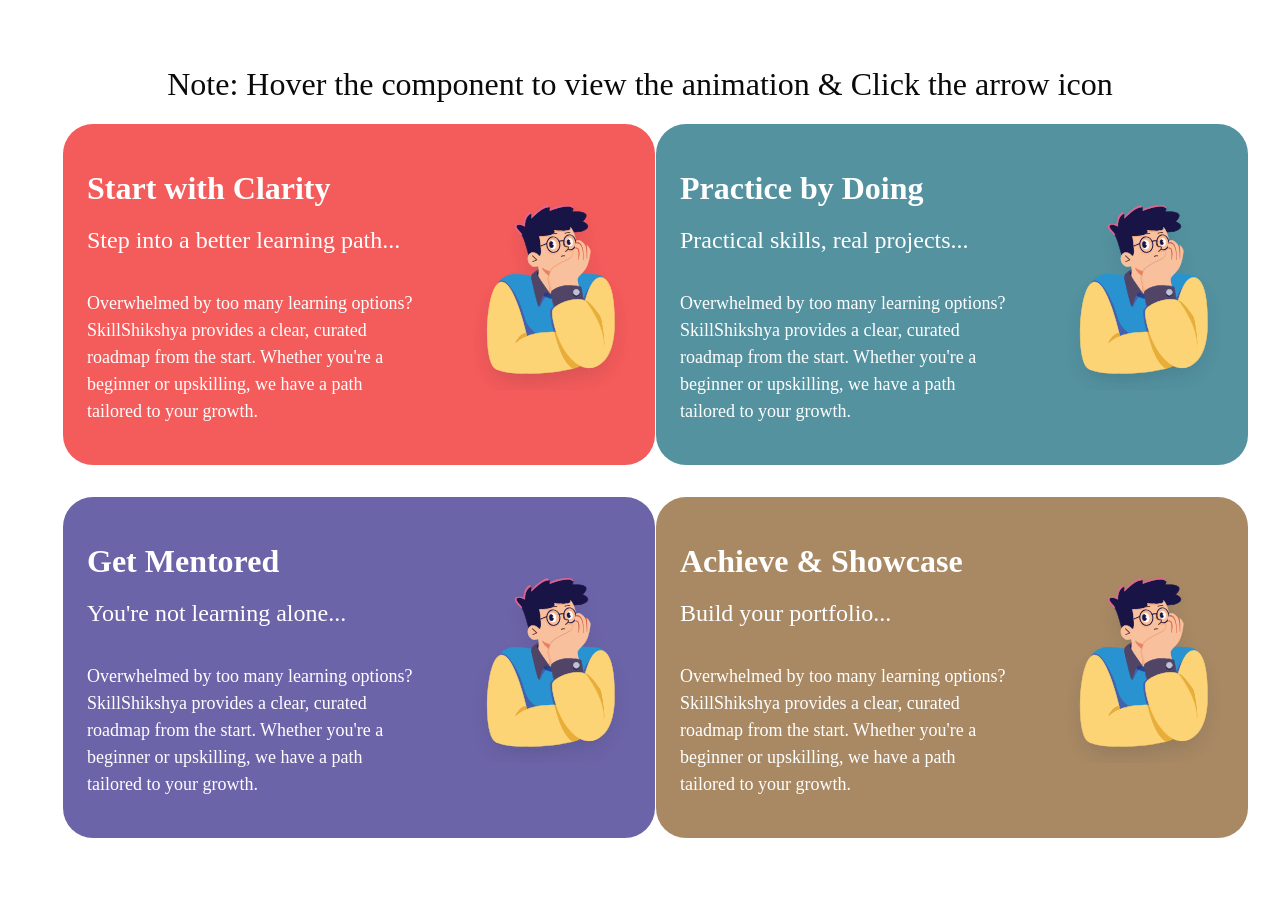
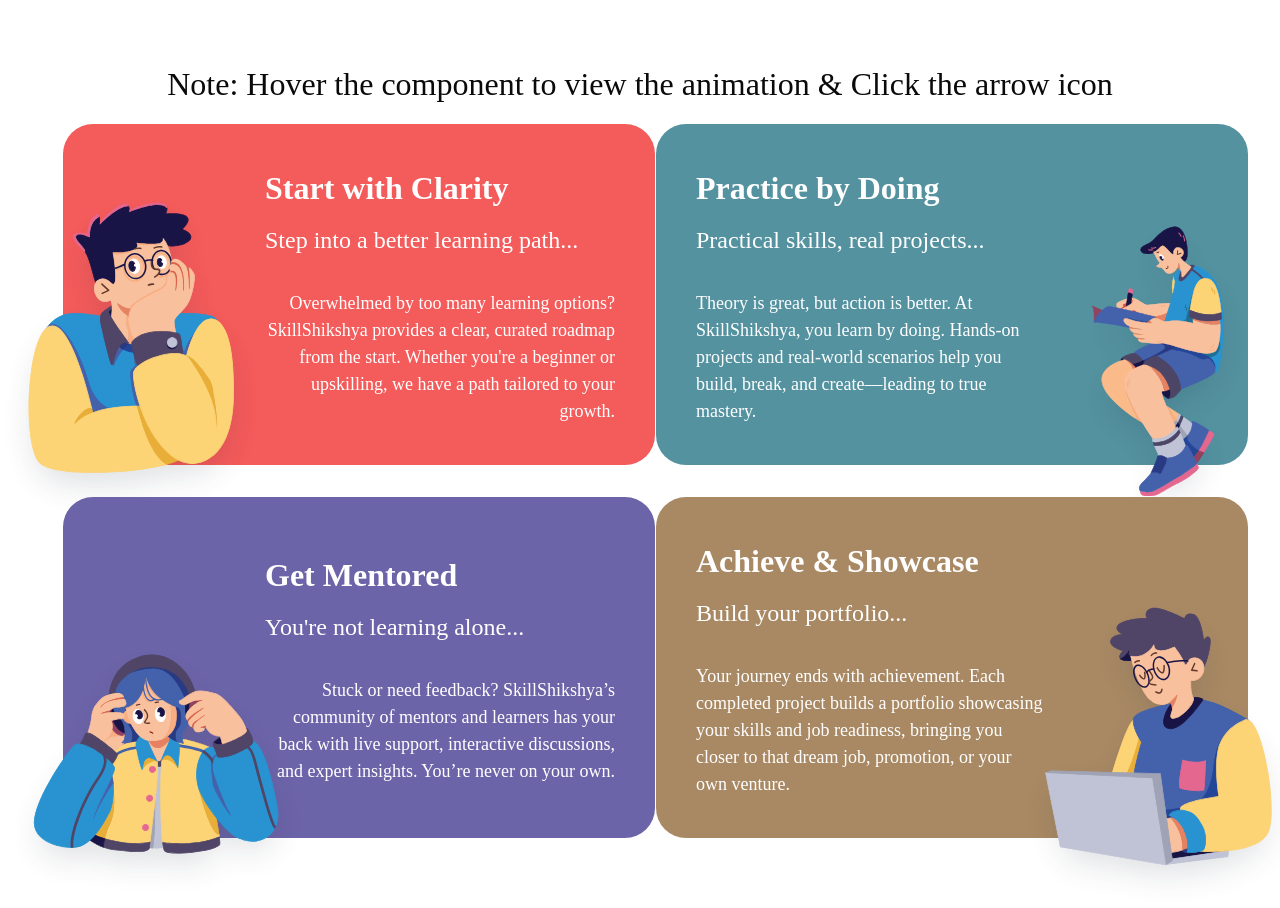
Before and after one commit to PRITIKA-GIRI/Vrit_FigmaTask, a Next.js app: page / in a window 1280 px wide. Built offline with nearby package versions, Linux system fonts and the light colour scheme.

Commit message:
fix: card coponent with correct images and text

```diff
--- a/src/app/page.tsx
+++ b/src/app/page.tsx
@@ -1,13 +1,9 @@
 import HoverCard from "@/components/HoverCard";
+import { cards } from "@/constants/cardData";
 
 
  const Task1 = () => {
-  const cards = [
-    { title: "Start with Clarity", description: "Step into a better learning path...", bgColor: "bg-[#F45B5B]", imageSrc: "Group.svg", text:"Overwhelmed by too many learning options? SkillShikshya provides a clear, curated roadmap from the start. Whether you're a beginner or upskilling, we have a path tailored to your growth." },
-    { title: "Practice by Doing", description: "Practical skills, real projects...", bgColor: "bg-[#5492A0]", imageSrc: "Group.svg", text: "Overwhelmed by too many learning options? SkillShikshya provides a clear, curated roadmap from the start. Whether you're a beginner or upskilling, we have a path tailored to your growth."  },
-    { title: "Get Mentored", description: "You're not learning alone...", bgColor: "bg-[#6C64A8]", imageSrc: "Group.svg", text: "Overwhelmed by too many learning options? SkillShikshya provides a clear, curated roadmap from the start. Whether you're a beginner or upskilling, we have a path tailored to your growth."  },
-    { title: "Achieve & Showcase", description: "Build your portfolio...", bgColor: "bg-[#A88964]", imageSrc: "Group.svg", text: "Overwhelmed by too many learning options? SkillShikshya provides a clear, curated roadmap from the start. Whether you're a beginner or upskilling, we have a path tailored to your growth."  },
-  ];
+
   return (
     <div className="flex flex-col py-[60px] px-[63px] min-h-screen">
       <p className="mb-[16px] text-[32px] text-center font-medium font-futsat">Note: Hover the component to view the animation & Click the arrow icon</p>
--- a/src/components/HoverCard.tsx
+++ b/src/components/HoverCard.tsx
@@ -8,14 +8,25 @@
     imageSrc?: string;
     number?: string;
     text?: string;
+    imagePosition?: {
+        top?: string | number;
+        right?: string | number;
+        bottom?: string | number;
+        left?: string | number;
+        translateY?: string | number; // for vertical centering
+        translateX?: string | number; // optional horizontal adjustment
+        width?: string | number;
+        height?: string | number;
+    };
 }
 
-const HoverCard: React.FC<HoverCardProps> = ({ title, description, bgColor, imageSrc, number,text }) => {
+const HoverCard: React.FC<HoverCardProps> = ({ title, description, bgColor, imageSrc, number,text,imagePosition }) => {
     const [hovered, setHovered] = useState(false);
+    const imageOnLeft = imagePosition?.left !== undefined;
 
     return (
         <div
-            className={`relative rounded-[30px] w-[592px] h-[341px]  p-6 flex items-center justify-between cursor-pointer transition-transform duration-300 ease-in-out ${bgColor} ${hovered ? "scale-105 shadow-lg" : ""}`}
+            className={`relative rounded-[30px] w-[592px] h-[341px]  p-10 flex items-center justify-between cursor-pointer transition-transform duration-300 ease-in-out ${bgColor} ${hovered ? "scale-105 shadow-lg" : ""}`}
             onMouseEnter={() => setHovered(true)}
             onMouseLeave={() => setHovered(false)}
         >
@@ -28,14 +39,42 @@
                 </button>
             )}
 
-            <div className="flex flex-col max-w-[60%] text-white">
-                {number && <div className="text-4xl font-bold">{number}</div>}
-                <h3 className="text-[32px] font-bold mb-[10px]">{title}</h3>
-                {description && <p className="font-medium text-[24px] mb-[32px]">{description}</p>}
-                {text && <p className="text-[18px] font-regular">{text}</p>}
+            <div
+                className={`flex gap-10 w-full ${imageOnLeft ? "flex-row-reverse" : "flex-row"
+                    }`}
+            >
+                {/* TEXT */}
+                <div
+                    className={`relative z-10 text-white max-w-[350px] `}
+                >
+                    <h3 className="text-[32px] font-bold mb-[10px]">{title}</h3>
+
+                    {description && (
+                        <p className="font-medium text-[24px] mb-[32px]">{description}</p>
+                    )}
+
+                    {text && <p className={`text-[18px] ${imageOnLeft ? "text-end" : ""}`}>{text}</p>}
+                </div>
+
+                {/* IMAGE */}
+                {imageSrc && (
+                    <img
+                        src={imageSrc}
+                        alt="illustration"
+                        className="absolute pointer-events-none"
+                        style={{
+                            top: imagePosition?.top ?? "50%",
+                            right: imagePosition?.right,
+                            bottom: imagePosition?.bottom,
+                            left: imagePosition?.left,
+                            transform: `translateY(${imagePosition?.translateY ?? "-50%"}) translateX(${imagePosition?.translateX ?? "0"
+                                })`,
+                            width: imagePosition?.width ?? "auto",
+                            height: imagePosition?.height ?? "auto",
+                        }}
+                    />
+                )}
             </div>
-
-            {imageSrc && <img src={imageSrc} alt="illustration" className="w-40 h-auto rounded-lg select-none" />}
 
             {hovered && (
                 <button className="absolute right-4 top-1/2 transform -translate-y-1/2 bg-white rounded-full p-2 shadow-lg">
--- /dev/null
+++ b/src/components/ui/card.tsx
@@ -0,0 +1,103 @@
+import * as React from "react"
+
+import { cn } from "@/lib/utils"
+
+function Card({
+  className,
+  size = "default",
+  ...props
+}: React.ComponentProps<"div"> & { size?: "default" | "sm" }) {
+  return (
+    <div
+      data-slot="card"
+      data-size={size}
+      className={cn(
+        "group/card flex flex-col gap-4 overflow-hidden rounded-xl bg-card py-4 text-sm text-card-foreground ring-1 ring-foreground/10 has-data-[slot=card-footer]:pb-0 has-[>img:first-child]:pt-0 data-[size=sm]:gap-3 data-[size=sm]:py-3 data-[size=sm]:has-data-[slot=card-footer]:pb-0 *:[img:first-child]:rounded-t-xl *:[img:last-child]:rounded-b-xl",
+        className
+      )}
+      {...props}
+    />
+  )
+}
+
+function CardHeader({ className, ...props }: React.ComponentProps<"div">) {
+  return (
+    <div
+      data-slot="card-header"
+      className={cn(
+        "group/card-header @container/card-header grid auto-rows-min items-start gap-1 rounded-t-xl px-4 group-data-[size=sm]/card:px-3 has-data-[slot=card-action]:grid-cols-[1fr_auto] has-data-[slot=card-description]:grid-rows-[auto_auto] [.border-b]:pb-4 group-data-[size=sm]/card:[.border-b]:pb-3",
+        className
+      )}
+      {...props}
+    />
+  )
+}
+
+function CardTitle({ className, ...props }: React.ComponentProps<"div">) {
+  return (
+    <div
+      data-slot="card-title"
+      className={cn(
+        "text-base leading-snug font-medium group-data-[size=sm]/card:text-sm",
+        className
+      )}
+      {...props}
+    />
+  )
+}
+
+function CardDescription({ className, ...props }: React.ComponentProps<"div">) {
+  return (
+    <div
+      data-slot="card-description"
+      className={cn("text-sm text-muted-foreground", className)}
+      {...props}
+    />
+  )
+}
+
+function CardAction({ className, ...props }: React.ComponentProps<"div">) {
+  return (
+    <div
+      data-slot="card-action"
+      className={cn(
+        "col-start-2 row-span-2 row-start-1 self-start justify-self-end",
+        className
+      )}
+      {...props}
+    />
+  )
+}
+
+function CardContent({ className, ...props }: React.ComponentProps<"div">) {
+  return (
+    <div
+      data-slot="card-content"
+      className={cn("px-4 group-data-[size=sm]/card:px-3", className)}
+      {...props}
+    />
+  )
+}
+
+function CardFooter({ className, ...props }: React.ComponentProps<"div">) {
+  return (
+    <div
+      data-slot="card-footer"
+      className={cn(
+        "flex items-center rounded-b-xl border-t bg-muted/50 p-4 group-data-[size=sm]/card:p-3",
+        className
+      )}
+      {...props}
+    />
+  )
+}
+
+export {
+  Card,
+  CardHeader,
+  CardFooter,
+  CardTitle,
+  CardAction,
+  CardDescription,
+  CardContent,
+}
--- /dev/null
+++ b/src/constants/cardData.tsx
@@ -0,0 +1,9 @@
+export const cards = [
+    { title: "Start with Clarity", description: "Step into a better learning path...", bgColor: "bg-[#F45B5B]", imageSrc: "Group.svg", text: "Overwhelmed by too many learning options? SkillShikshya provides a clear, curated roadmap from the start. Whether you're a beginner or upskilling, we have a path tailored to your growth.", imagePosition: { top: "65%", left: "-60px", height: "338px" ,width:"257px"} },
+
+    { title: "Practice by Doing", description: "Practical skills, real projects...", bgColor: "bg-[#5492A0]", imageSrc: "Group (1).svg", text: "Theory is great, but action is better. At SkillShikshya, you learn by doing. Hands-on projects and real-world scenarios help you build, break, and create—leading to true mastery.", imagePosition: { top: "74%", right: "0px", height: "367px", width: "180px" } },
+
+    { title: "Get Mentored", description: "You're not learning alone...", bgColor: "bg-[#6C64A8]", imageSrc: "Group (2).svg", text: "Stuck or need feedback? SkillShikshya’s community of mentors and learners has your back with live support, interactive discussions, and expert insights. You’re never on your own.", imagePosition: { top: "80%", left: "-60px", height: "250px", width: "307px" } },
+
+    { title: "Achieve & Showcase", description: "Build your portfolio...", bgColor: "bg-[#A88964]", imageSrc: "Group (3).svg", text: "Your journey ends with achievement. Each completed project builds a portfolio showcasing your skills and job readiness, bringing you closer to that dream job, promotion, or your own venture.", imagePosition: { top: "75%", right: "-50px", height: "310px" }, },
+];
```
